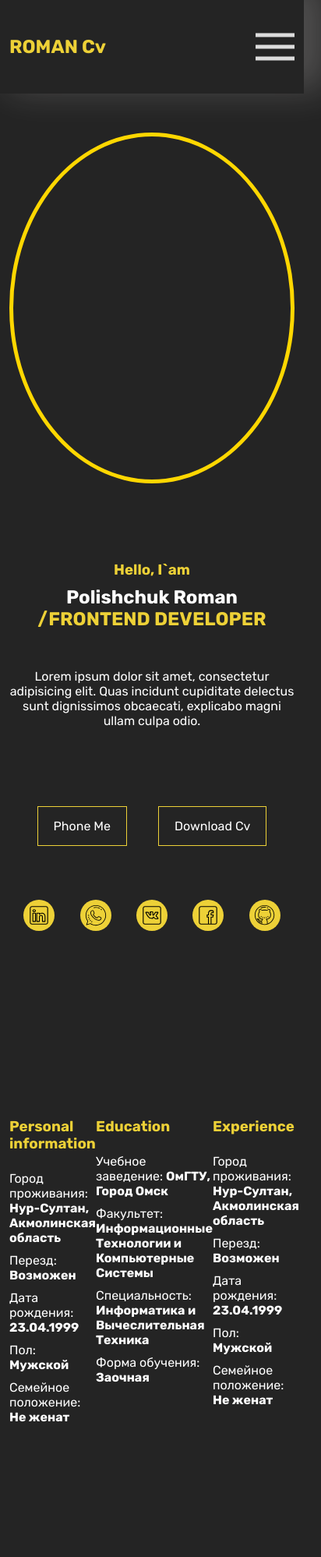
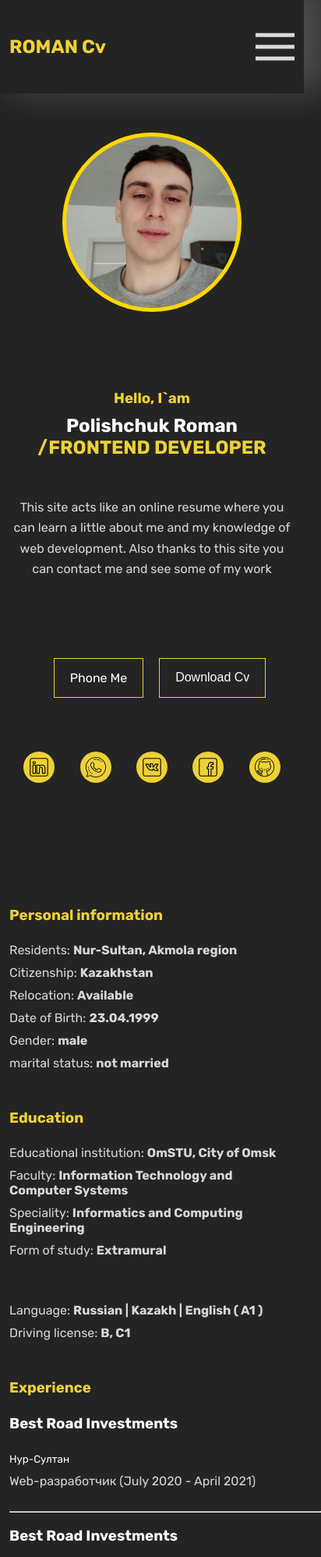
Before and after one commit to Romakha/rsschool-cv, a plain HTML site: page index.html in a window 390 px wide. Shown: the top 1997 px of the page at 78% size, 412 px wide, since content can reach past the window. Drawn offline with Linux system fonts and the light colour scheme.

Commit message:
feat: finish

```diff
--- a/index.html
+++ b/index.html
@@ -20,9 +20,9 @@
 
                 <nav class="nav-menu">
                     <ul class="header-list">
-                        <li class="header-item">
+                        <li class="header-item txt-gold">
                             <a href="#home">
-                                <h3 class="txt-gold">HOME</h3>
+                                <h3>HOME</h3>
                             </a>
                         </li>
                         <li class="header-item">
@@ -91,19 +91,21 @@
                         <h3 class="txt-gold title">Hello, I`am</h3>
                         <h1>Polishchuk Roman <span class="txt-gold">/FRONTEND DEVELOPER</span></h1>
 
-                        <p>Lorem ipsum dolor sit amet, consectetur adipisicing elit. Quas incidunt cupiditate delectus sunt dignissimos obcaecati, explicabo magni ullam culpa odio.</p>
+                        <p class="txt-gray">This site acts like an online resume where you can learn a little about me and my knowledge of web development. Also thanks to this site you can contact me and see some of my work</р>
 
                         <div class="home-btn-group">
-                            <a href="" class="btn-border">Phone Me</a>
-                            <a href="" class="btn-border">Download Cv</a>
+                            <a href="tel:+77472131588" class="btn-border">Phone Me</a>
+                            <form method="get" action="polishcuk_roman_cv.docx">
+                                <button class="btn-border" type="submit">Download Cv</button>
+                            </form>
                         </div>
 
                         <ul class="home-list">
-                            <li><a href=""><div class="home-block-icon"><img src="img/link.svg" alt=""></div></a></li>
-                            <li><a href=""><div class="home-block-icon"><img src="img/whatsapp.svg" alt=""></div></a></li>
-                            <li><a href=""><div class="home-block-icon"><img src="img/vk.svg" alt=""></div></a></li>
+                            <li><a href="https://www.linkedin.com/in/%D1%80%D0%BE%D0%BC%D0%B0%D0%BD-%D0%BF%D0%BE%D0%BB%D0%B8%D1%89%D1%83%D0%BA-7b02371b1/"><div class="home-block-icon"><img src="img/link.svg" alt=""></div></a></li>
+                            <li><a href="https://wa.me/+77472131588"><div class="home-block-icon"><img src="img/whatsapp.svg" alt=""></div></a></li>
+                            <li><a href="https://vk.com/id233262714"><div class="home-block-icon"><img src="img/vk.svg" alt=""></div></a></li>
                             <li><a href=""><div class="home-block-icon"><img src="img/facebook.svg" alt=""></div></a></li>
-                            <li><a href=""><div class="home-block-icon"><img src="img/github.svg" alt=""></div></a></li>
+                            <li><a href="https://github.com/Romakha"><div class="home-block-icon"><img src="img/github.svg" alt=""></div></a></li>
                         </ul>
                     </div>
                     <div class="home-img">
@@ -113,7 +115,6 @@
                     </div>
                 </div>
             </div>
-
         </section>
 
         <a name="about"></a>
@@ -123,28 +124,37 @@
                     <div class="about">
                         <div>
                             <h3 class="txt-gold">Personal information</h3>
-                            <p>Город проживания: <b> Нур-Султан, Акмолинская область </b> </p>
-                            <p>Перезд: <b>Возможен</b></p>
-                            <p>Дата рождения: <b>23.04.1999</b></p>
-                            <p>Пол: <b>Мужской</b></p>
-                            <p>Семейное положение: <b>Не женат</b></p>
+                            <p class="txt-gray">Residents: <b> Nur-Sultan, Akmola region </b> </p>
+                            <p class="txt-gray">Сitizenship: <b> Kazakhstan </b> </p>
+                            <p class="txt-gray">Relocation: <b>Available</b></p>
+                            <p class="txt-gray">Date of Birth: <b>23.04.1999</b></p>
+                            <p class="txt-gray">Gender: <b>male</b></p>
+                            <p class="txt-gray">marital status: <b>not married</b></p>
                         </div>
 
                         <div>
                             <h3 class="txt-gold">Education</h3>
-                            <p>Учебное заведение: <b>  ОмГТУ, Город Омск</b> </p>
-                            <p>Факультет: <b>Информационные Технологии и Компьютерные Системы</b></p>
-                            <p>Специальность: <b>Информатика и Вычеслительная Техника</b></p>
-                            <p>Форма обучения: <b>Заочная</b></p>
+                            <p class="txt-gray">Educational institution: <b>OmSTU, City of Omsk</b> </p>
+                            <p class="txt-gray">Faculty: <b>Information Technology and Computer Systems</b></p>
+                            <p class="txt-gray">Speciality: <b>Informatics and Computing Engineering</b></p>
+                            <p class="txt-gray">Form of study: <b>Extramural</b></p>
+                            <br>
+                            <br>
+                            <p class="txt-gray">Language: <b>Russian | Kazakh | English ( A1 )</b></p>
+                            <p class="txt-gray">Driving license: <b>B, C1</b></p>
                         </div>
 
                         <div>
                             <h3 class="txt-gold">Experience</h3>
-                            <p>Город проживания: <b>Нур-Султан, Акмолинская область </b> </p>
-                            <p>Перезд: <b>Возможен</b></p>
-                            <p>Дата рождения: <b>23.04.1999</b></p>
-                            <p>Пол: <b>Мужской</b></p>
-                            <p>Семейное положение: <b>Не женат</b></p>
+                            <h3>Best Road Investments</h3>
+                                <small>Нур-Султан</small>
+                            <p class="txt-gray">Web-разработчик (July 2020 - April 2021)</p>
+                            <br>
+                            <hr>
+                            <br>
+                            <h3>Best Road Investments</h3>
+                                <small>Нур-Султан</small>
+                            <p class="txt-gray">Front-end developer (April 2021)</p>
                         </div>
                     </div>
                 </div>
@@ -245,7 +255,7 @@
     <script>
         const mobilMenu = document.getElementById('mobilMenu');
         const anchor = document.getElementsByClassName('anchor');
-
+        const anchorLink = document.querySelectorAll('.header-item')
 
 
         function mobilMenuOpen() {
@@ -254,6 +264,17 @@
         function mobilMenuClose() {
             mobilMenu.classList.remove('menuShow');
         }
+
+        anchorLink.forEach( item => {
+            item.addEventListener('click', () => {
+                anchorLink.forEach(item => {
+                    item.classList.remove("txt-gold");
+                });
+
+                item.classList.add("txt-gold");
+            })
+        })
+
     </script>
 </body>
 </html>
--- a/style.css
+++ b/style.css
@@ -30,12 +30,14 @@ h1{font-size: px;}
 
 
 .txt-gold{color: rgb(237 209 55);}
+.txt-gray{color: rgb(215 215 215);}
 
 
 .btn-border{
     padding: 15px 20px;
     border: 1px solid rgb(237 209 55);
     transition: all .5s;
+    font-size: 16px;
 }
 .btn-border:hover{
     background: rgb(237 209 55);
@@ -131,6 +133,9 @@ header{
 .home-info{
     width: 50%;
 }
+.home-info p{
+    line-height: 165%;
+}
 .home h1{
     margin-top: 10px;
     margin-bottom: 50px;
@@ -153,6 +158,8 @@ header{
     height: 450px;
     border-radius: 50%;
     border:5px solid gold;
+    background: url('img/user.jpg')no-repeat center center;
+    background-size: cover;
 }
 .home-list{
     display: flex;
@@ -178,6 +185,11 @@ header{
 .home-block-icon:hover{
     transform: scale(1.3);
 }
+.home form button{
+    height: 51px;
+    background: transparent;
+    color: #fff;
+}
 
 
 
@@ -198,6 +210,12 @@ header{
 }
 .about p{
     margin: 10px 0;
+}
+.about div{
+    width: 33%;
+}
+.about hr{
+    width: 400px;
 }
 
 
@@ -282,12 +300,19 @@ footer a{
     display: flex;
     justify-content: center;
 }
-.footer h2{
-    margin-bottom: 20px;
+
+@media screen and (max-width: 1200px) {
+    .about{
+        flex-direction: column;
+    }
+    .about-container{
+        height: auto;
+        padding-top: 120px;
+    }
+    .about div{
+        margin: 20px auto;
+    }
 }
-
-
-
 @media screen and (max-width: 991px) {
     .home {
         height: auto;
@@ -336,6 +361,30 @@ footer a{
     .mobil-menu{
         right: -65px;
     }
+    .home-img{
+        min-width: 430px;
+    }
+    .about div {
+        min-width: 450px;
+    }
+    .footer{
+        height: 350px;
+        flex-direction: column;
+    }
+    .footer div svg{
+        width: 150px;
+        margin: 15px;
+    }
+    .footer div{
+        display: flex;
+        justify-content: center;
+        align-items: center;
+        flex-wrap: wrap;
+    }
+    .footer p{
+        width: 100%;
+        text-align: center;
+    }
 }
 @media screen and (max-width: 576px) {
     .skills-card {
@@ -351,7 +400,14 @@ footer a{
     .mobil-menu{
         right: -12px;
     }
-    .home-img {
-        width: 100%;
+    .home-img_block {
+        min-width: 230px;
+        height: 230px;
+    }
+    .about div {
+        min-width: 100%;
+    }
+    .about hr {
+        width: 400px;
     }
 }
```
Also changed, not shown: img/user.jpg (added), 1 other file.
